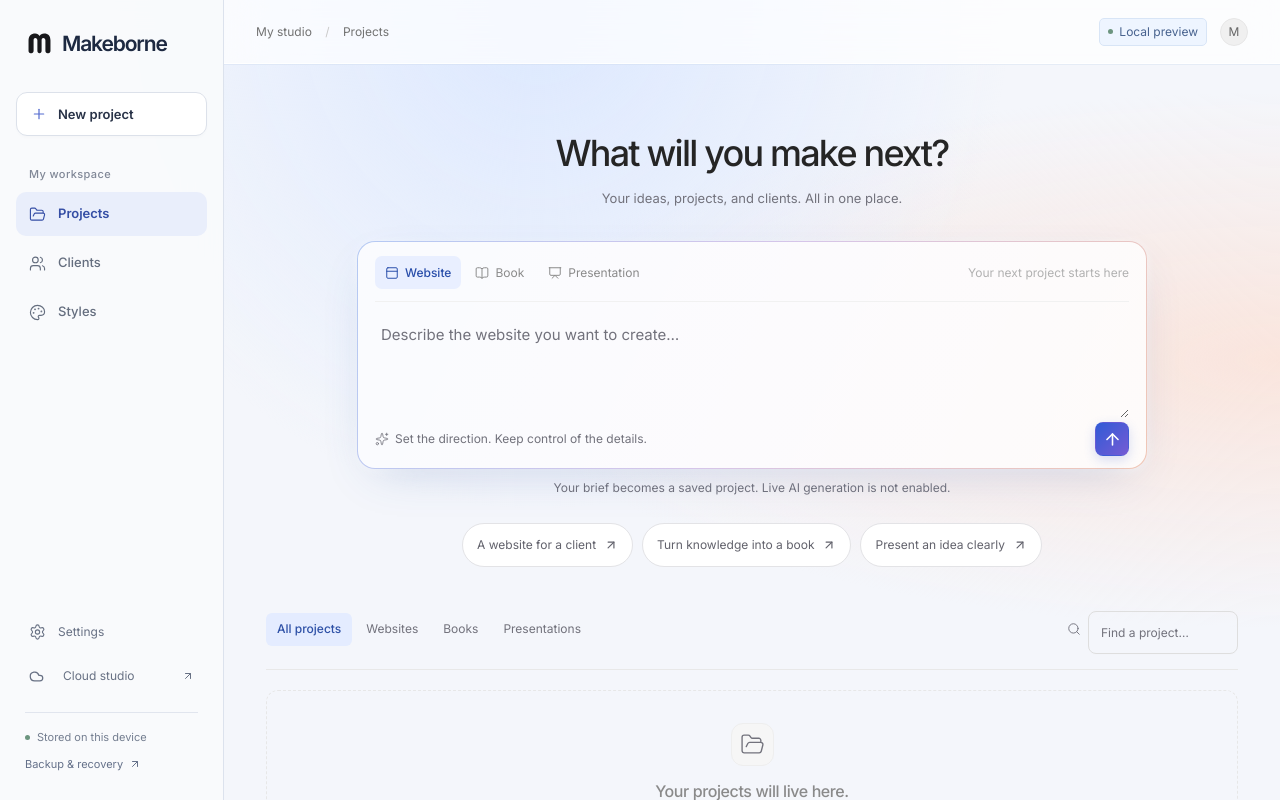
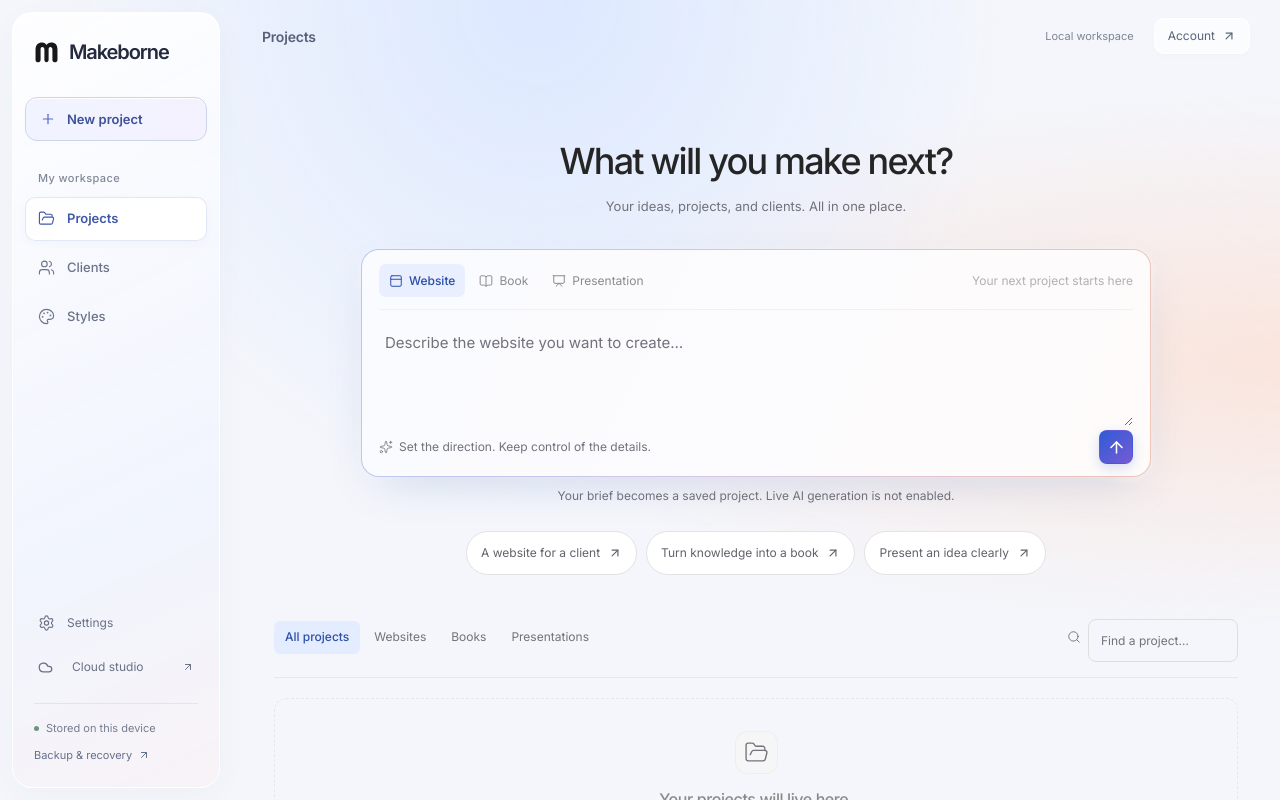
Before and after one commit to Kerim-Sabic/Makeborne, a Next.js app: page /studio in a window 1280 px wide. Shown: the top 800 px of the page. Built offline with nearby package versions, Linux system fonts and the light colour scheme.

Commit message:
design: unify studio chrome with floating glass navigation

```diff
--- a/src/app/studio-refresh.css
+++ b/src/app/studio-refresh.css
@@ -2625,3 +2625,33 @@
   .studio-shell .sidebar-close { display: flex; position: absolute; top: 18px; right: 9px; width: 40px; height: 40px; }
   .studio-shell .sidebar > .wordmark { padding-right: 32px; }
 }
+
+/* Unified studio chrome: the workspace atmosphere extends around a floating rail. */
+.studio-shell .sidebar {
+  top: 12px; bottom: 12px; left: 12px; height: calc(100dvh - 24px); width: 208px;
+  padding: 24px 12px 14px; border: 1px solid #ffffffd9; border-radius: 20px;
+  background: linear-gradient(155deg,#ffffffdf 0%,#f0f4fdd9 65%,#f8f2f6dc 100%);
+  box-shadow: 0 8px 32px #344f7d09,inset 0 1px 0 #fff; backdrop-filter: blur(24px); -webkit-backdrop-filter: blur(24px);
+}
+.studio-shell .studio-main { margin-left: 232px; width: calc(100% - 232px); }
+.studio-shell .sidebar > .wordmark { margin-bottom: 30px; padding: 0 8px; font-size: 20px; letter-spacing: -.055em; color: #242b3e; }
+.studio-shell .create-button { border: 1px solid #cad4eb; background: linear-gradient(110deg,#f0f4ff,#f5f1ff); color: #3d5098; box-shadow: inset 0 1px 0 #fff; border-radius: 12px; margin-bottom: 29px; }
+.studio-shell .studio-nav button { color: #69738a; }
+.studio-shell .studio-nav button.active { background: #ffffffed; color: #4058a8; box-shadow: 0 3px 10px #3c538a09,inset 0 0 0 1px #e1e7f5; }
+.studio-shell .studio-topbar { height: 72px; padding: 0 30px; background: transparent; border: 0; box-shadow: none; backdrop-filter: none; -webkit-backdrop-filter: none; }
+.studio-shell .breadcrumb { font-size: 14px; font-weight: 550; color: #566078; letter-spacing: -.015em; min-width: 0; overflow: hidden; text-overflow: ellipsis; white-space: nowrap; }
+.studio-topbar-actions { margin-left: auto; display: flex; align-items: center; gap: 20px; flex-shrink: 0; }
+.workspace-mode { color: #7c8596; font-size: 11px; }
+.studio-account-link { display: inline-flex; align-items: center; gap: 7px; min-height: 36px; padding: 0 13px; background: #ffffffa8; border: 1px solid #ffffffd9; border-radius: 10px; color: #59657b; font-size: 12px; text-decoration: none; box-shadow: 0 2px 8px #39568004; }
+.studio-account-link:hover { background: #fff; color: #3553ad; }
+.studio-shell .sidebar-device { border-color: #dfe5ef; }
+@media(max-width:700px) {
+  .studio-shell .studio-main { margin-left: 0; width: 100%; }
+  .studio-shell .studio-topbar { height: 62px; padding: 0 18px; gap: 12px; }
+  .studio-shell .sidebar { top: 8px; left: 8px; bottom: 8px; height: calc(100dvh - 16px); width: 280px; background: linear-gradient(155deg,#fff,#f0f4fc); }
+  .studio-shell .sidebar > .wordmark { padding-right: 32px; }
+  .workspace-mode { display: none; }
+  .studio-account-link { min-height: 44px; padding: 0 10px; }
+}
+@media(prefers-reduced-transparency:reduce) { .studio-shell .sidebar { background: #f5f7fc; backdrop-filter: none; -webkit-backdrop-filter: none; } .studio-account-link { background: #fff; } }
+@media(forced-colors:active) { .studio-shell .sidebar,.studio-account-link { background: Canvas; color: CanvasText; border-color: CanvasText; box-shadow: none; } }
--- a/src/components/studio.tsx
+++ b/src/components/studio.tsx
@@ -510,7 +510,6 @@ export default function Studio() {
             <Menu />
           </button>
           <div className="breadcrumb">
-            My studio <span>/</span>{" "}
             {project
               ? project.title
               : tab === "projects"
@@ -521,10 +520,10 @@ export default function Studio() {
                     ? "Styles"
                     : "Settings"}
           </div>
-          <span className="local-pill">
-            <span className="status-dot" /> Local preview
-          </span>
-          <span className="avatar">M</span>
+          <div className="studio-topbar-actions">
+            <span className="workspace-mode">Local workspace</span>
+            <Link className="studio-account-link" href="/login">Account <ArrowUpRight size={14} /></Link>
+          </div>
         </header>
         {loaded && !persistenceAllowed && (
           <div className="notice" role="alert">
```
Also changed, not shown: 1 other file (tests, documents, lock files or other folders).
